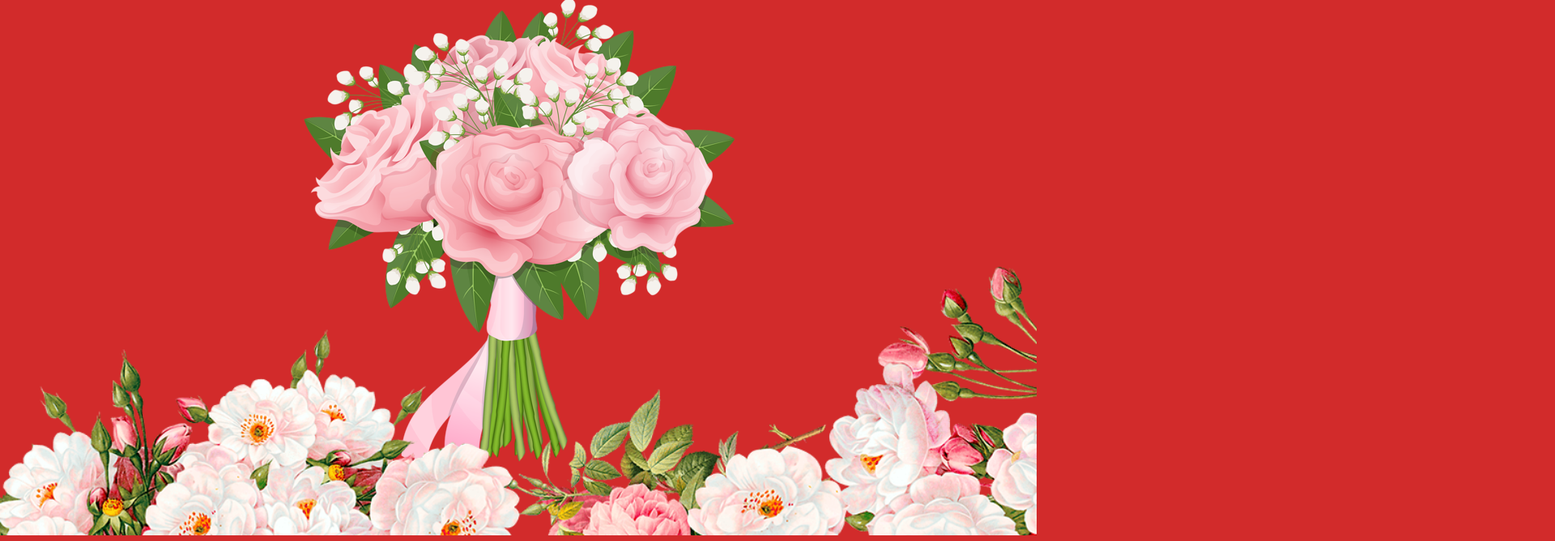
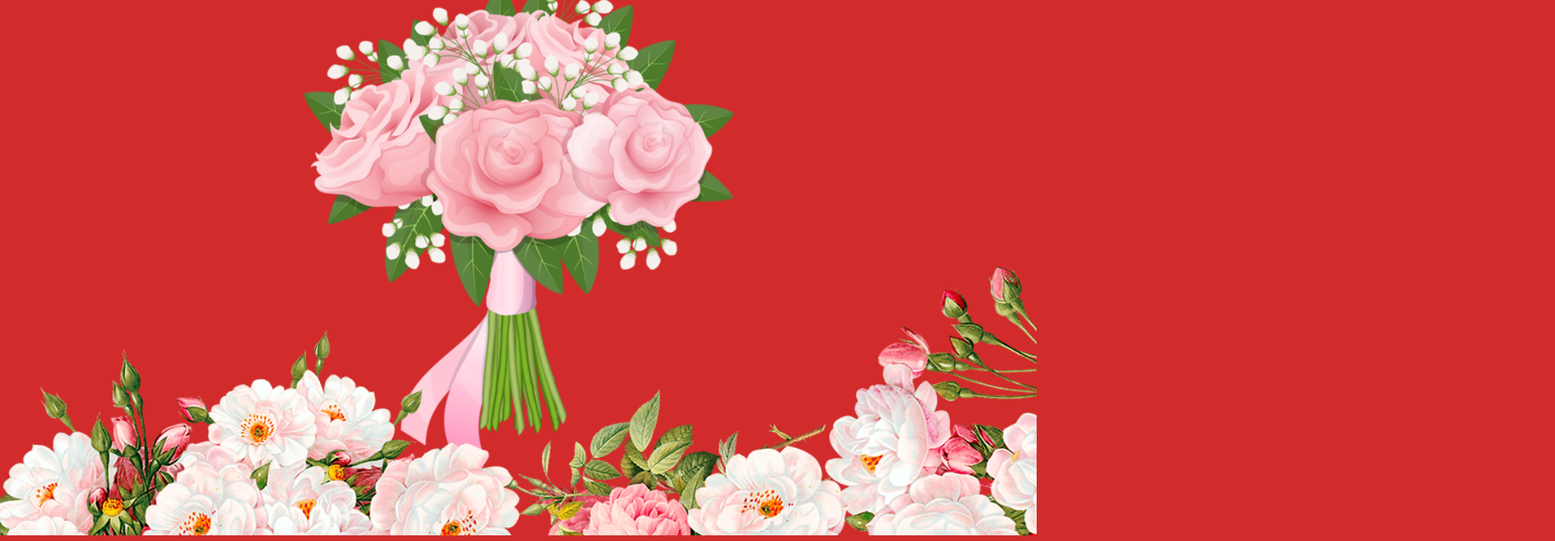
Before and after one commit to DrStrangeGl0ve/valentines.github.io, a plain HTML site: page index.html in a window 1280 px wide. Shown: the part 131-800 px from the top of the page at 81% size, 1920 px wide, since content can reach past the window. Drawn offline with Linux system fonts and the light colour scheme.

Commit message:
Update index.html

```diff
--- a/index.html
+++ b/index.html
@@ -26,8 +26,9 @@
 	 h2 {
 		color: #000000;
 		position: absolute;
-		margin-top: 5%;
+
 		text-align: center;
+		top: 5%;
 		left: 0;
 		right: 0;
 		font-size: 1.5em;
@@ -55,18 +56,23 @@
 		height: auto;
 	 }
 	 .img4 {
+		transform-origin: 270, 300;
+		position: absolute;
 		display: block;
-		margin-left: auto;
-		margin-right: auto;
-		margin-top: 10%;
-		width: fit-content;
-		bottom: fit-content;
+		transform: translate(-50%, -50%);
+		top: 50%;
+		left: 50%;
+		width: auto;
+		height: auto;
+
 	 }
 	 .img1 img,
 	 .img2 img,
 	 .img3 img,
 	 .img4 img {
 		object-fit: cover;
+		margin-left: auto;
+		margin-right: 50%;
 		width: 100%;
 		height: 100%;
 	 }
```
